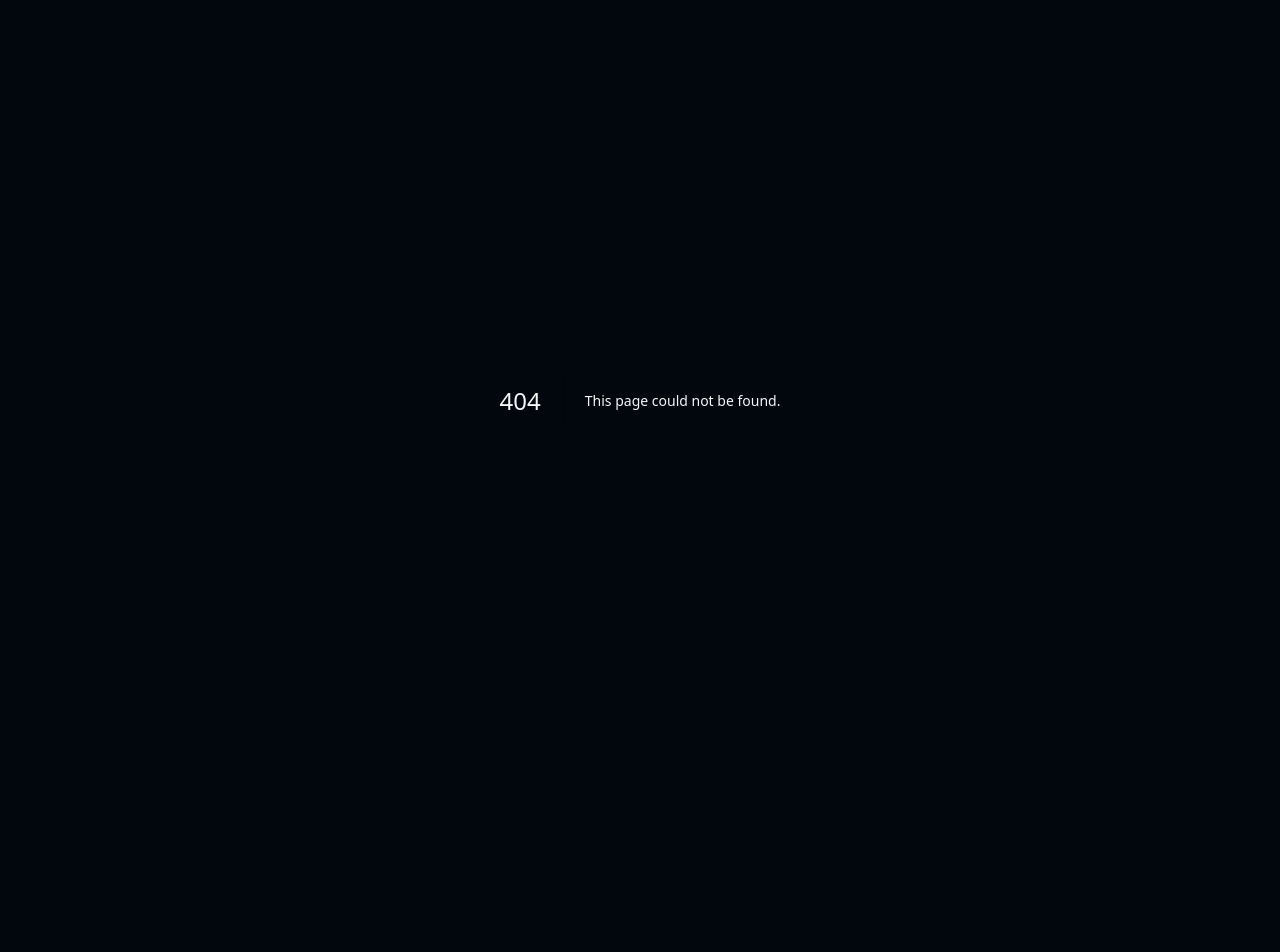
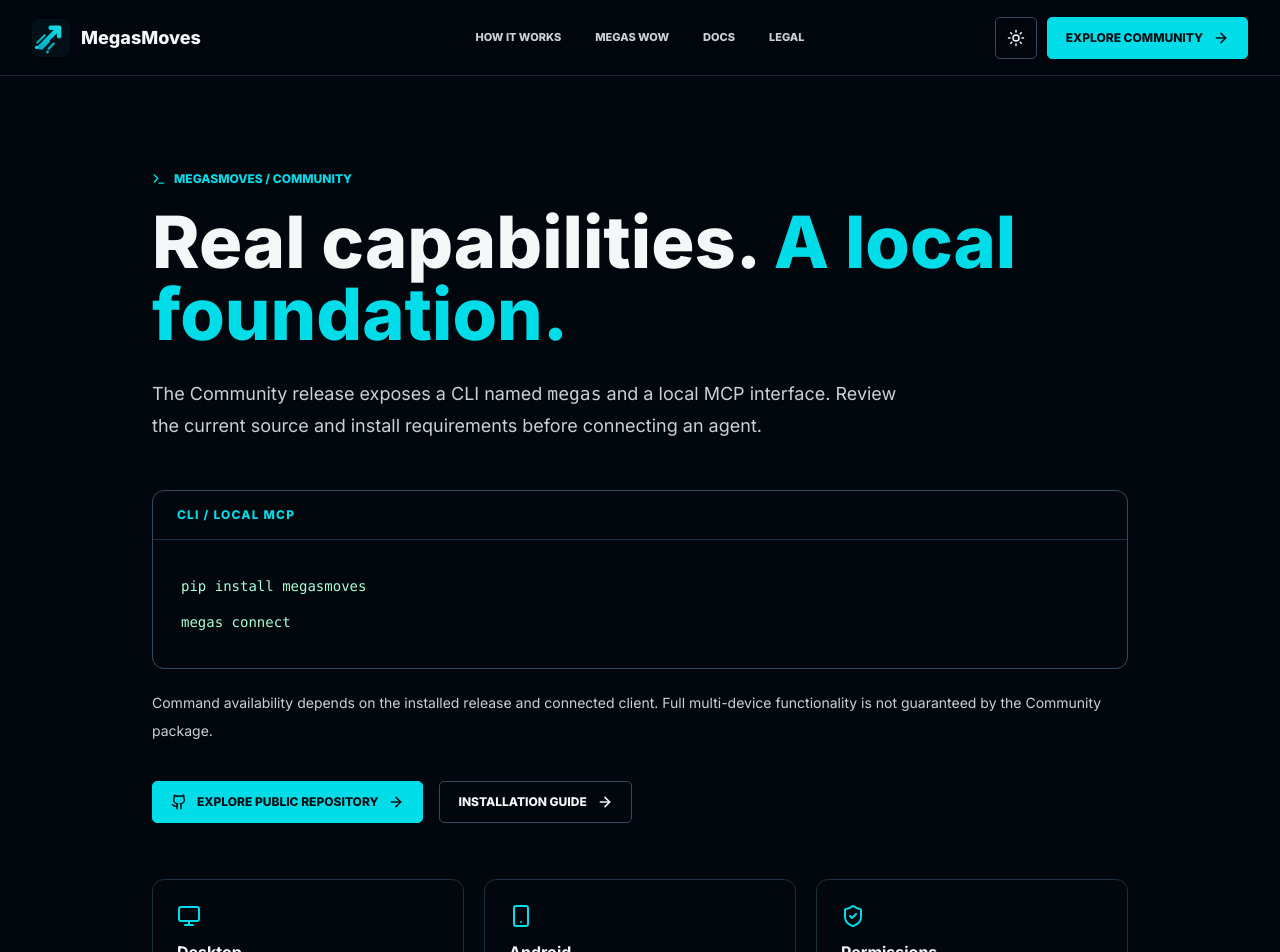
Before and after one commit to Amretra-Dynamics/megasmoves, a Next.js app in the folder marketing/: page /megasmoves/download in a window 1280 px wide. Before the commit this address had no page. Shown: the top 952 px of the page. Before the commit the page ends 800 px from the top, so only its background shows below. Built offline with nearby package versions, Linux system fonts and the light colour scheme; a web font is replaced by a local one.

Commit message:
Add HQ marketing section: marketing/src/app/download/page.tsx

```diff
--- /dev/null
+++ b/marketing/src/app/download/page.tsx
@@ -0,0 +1,12 @@
+import Link from "next/link";
+import { ArrowRight, Github, ShieldCheck, Terminal, Smartphone, Monitor } from "lucide-react";
+import Header from "@/components/Header"; import Footer from "@/components/Footer";
+export const metadata = { title: "MegasMoves Community | Install and Explore", description: "Get started with the MegasMoves Community CLI and explore the public source." };
+export default function DownloadPage(){return <div className="site-surface min-h-screen"><Header /><main className="mx-auto w-full max-w-5xl px-6 py-14 md:py-24"><p className="eyebrow"><Terminal className="h-4 w-4" /> MEGASMOVES / COMMUNITY</p>
+<h1 className="mt-5 text-5xl font-extrabold tracking-[-0.06em] md:text-7xl">Real capabilities. <span className="text-[var(--accent)]">A local foundation.</span></h1>
+<p className="mt-7 max-w-3xl text-lg leading-8 text-[var(--text-soft)]">The Community release exposes a CLI named <code>megas</code> and a local MCP interface. Review the current source and install requirements before connecting an agent.</p>
+<section className="mt-12 overflow-hidden rounded-xl border border-[var(--line-strong)] bg-[#02070d]"><div className="border-b border-[var(--line)] px-6 py-4 text-xs font-extrabold uppercase tracking-[0.1em] text-[var(--accent)]">CLI / LOCAL MCP</div><pre className="overflow-x-auto p-7 text-sm leading-9 text-[#a9ffd4]"><code>{"pip install megasmoves\nmegas connect"}</code></pre></section>
+<p className="mt-5 text-sm leading-7 text-[var(--text-soft)]">Command availability depends on the installed release and connected client. Full multi-device functionality is not guaranteed by the Community package.</p>
+<div className="mt-9 flex flex-wrap gap-4"><a className="button button--primary" href="https://github.com/Amretra-Dynamics/megasmoves"><Github className="h-4 w-4" /> Explore public repository <ArrowRight className="h-4 w-4" /></a><Link href="/docs/getting-started" className="button button--quiet">Installation guide <ArrowRight className="h-4 w-4" /></Link></div>
+<section className="mt-14 grid gap-5 md:grid-cols-3"><div className="rounded-xl border border-[var(--line)] p-6"><Monitor className="h-6 w-6 text-[var(--accent)]"/><h2 className="mt-3 font-bold">Desktop</h2><p className="mt-2 text-sm leading-7 text-[var(--text-soft)]">Native runtime surfaces are developed separately from this website.</p></div><div className="rounded-xl border border-[var(--line)] p-6"><Smartphone className="h-6 w-6 text-[var(--accent)]"/><h2 className="mt-3 font-bold">Android</h2><p className="mt-2 text-sm leading-7 text-[var(--text-soft)]">Mobile integration is part of the broader MegasMoves architecture.</p></div><div className="rounded-xl border border-[var(--line)] p-6"><ShieldCheck className="h-6 w-6 text-[var(--accent)]"/><h2 className="mt-3 font-bold">Permissions</h2><p className="mt-2 text-sm leading-7 text-[var(--text-soft)]">Device operations should remain scoped to authorized capabilities.</p></div></section>
+</main><Footer /></div>}
```
